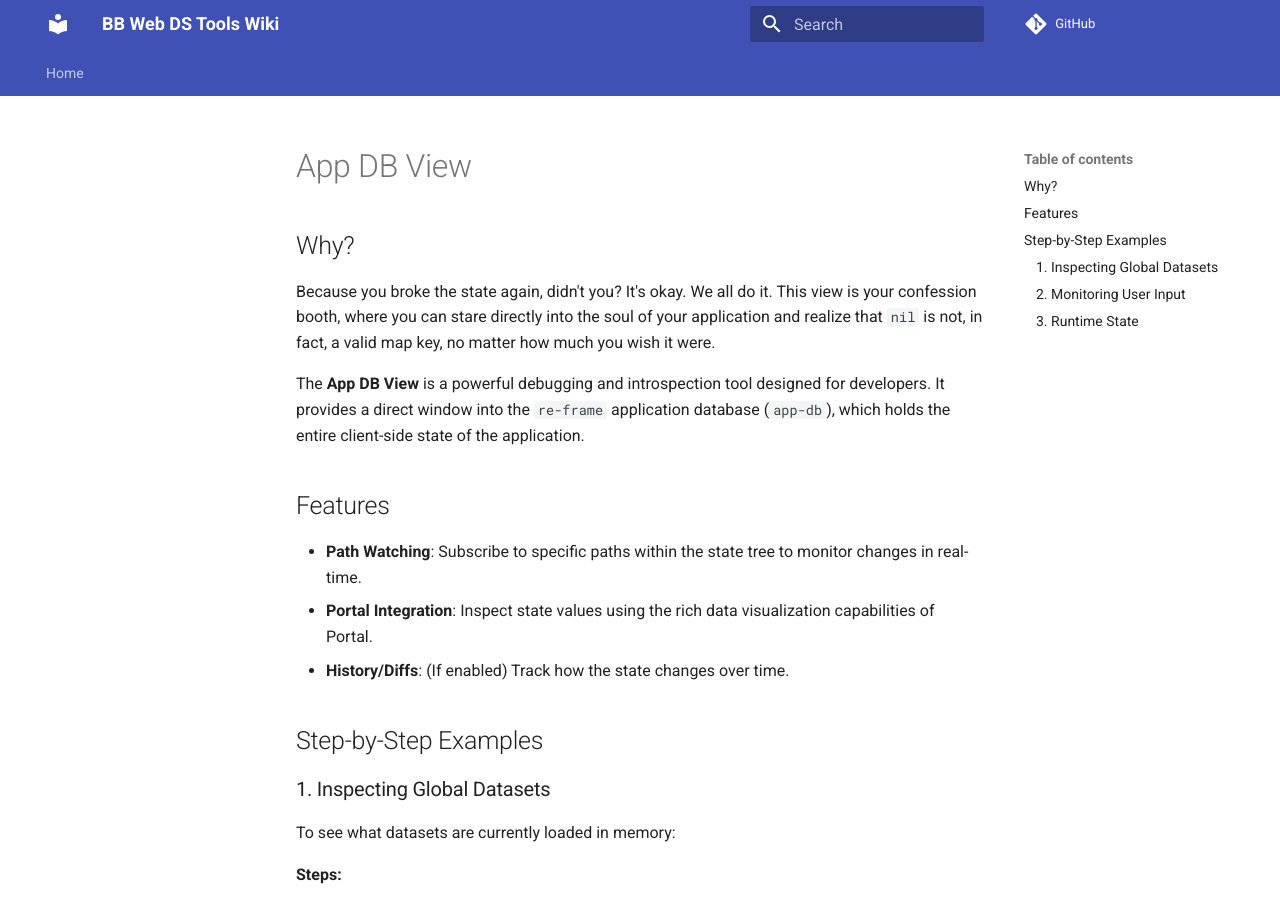
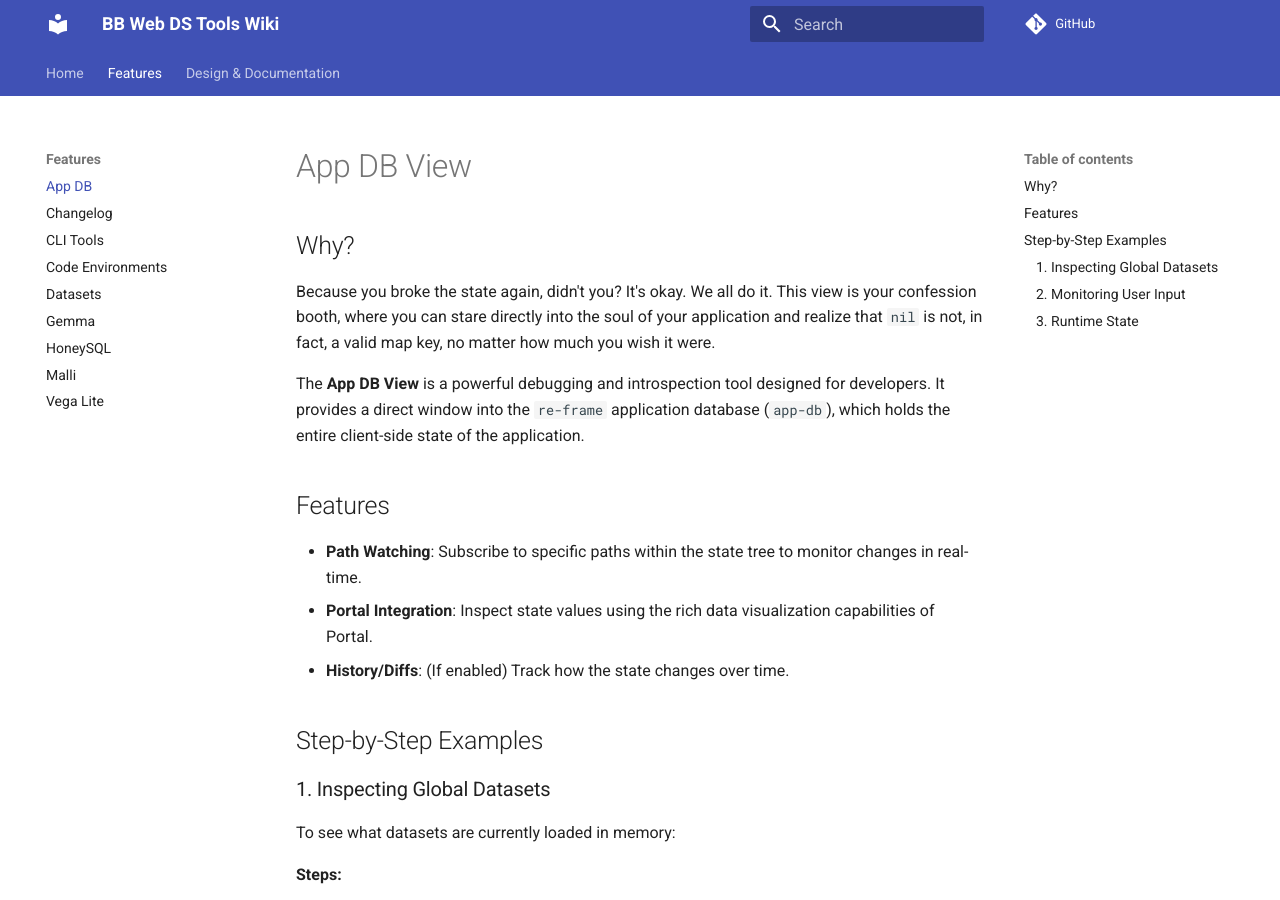
Before and after one commit to davidpham87/bb-web-ds-tools, an MkDocs documentation site: the page built from wiki/app_db.md, in a window 1280 px wide and 900 px high. Built offline with MkDocs 1.6.1 and Material for MkDocs 9.7.7, drawn with Linux system fonts in a browser that asks for light colours; comment, search, counter and statistics services are not loaded; part of the change alters nothing that is shown.

Commit message:
Update mkdocs.yml navigation
Added all markdown files from the wiki directory and its subdirectories to the mkdocs.yml navigation configuration, organizing them into Features and Design & Documentation sections.

```diff
--- a/mkdocs.yml
+++ b/mkdocs.yml
@@ -11,6 +11,28 @@ theme:
 
 nav:
   - Home: index.md
+  - Features:
+    - App DB: app_db.md
+    - Changelog: changelog.md
+    - CLI Tools: cli_tools.md
+    - Code Environments: code_environments.md
+    - Datasets: datasets.md
+    - Gemma: gemma.md
+    - HoneySQL: honeysql.md
+    - Malli: malli.md
+    - Vega Lite: vega_lite.md
+  - Design & Documentation:
+    - CLI Data Structures: docs/CLI_DATA_STRUCTURES.md
+    - Client Side Filesystem: docs/client_side_filesystem.md
+    - Dataset Sync Design: docs/dataset_sync_design.md
+    - Design Workspaces: docs/DESIGN_WORKSPACES.md
+    - FSM Logic: docs/fsm_logic.md
+    - Maintenance: docs/maintenance.md
+    - Persistence Design: docs/persistence_design.md
+    - Post Mortem App Display: docs/POST_MORTEM_APP_DISPLAY.md
+    - R Integration: docs/r-integration.md
+    - Visual Bug Report: docs/VISUAL_BUG_REPORT.md
+    - Visual Report: docs/visual_report.md
 
 markdown_extensions:
   - admonition
```
